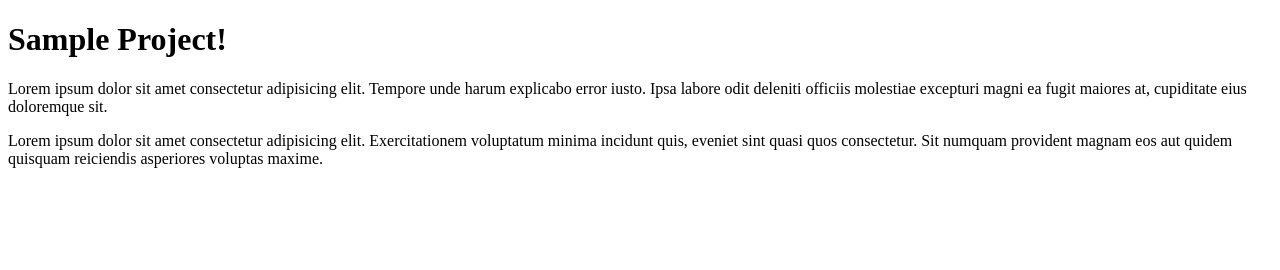
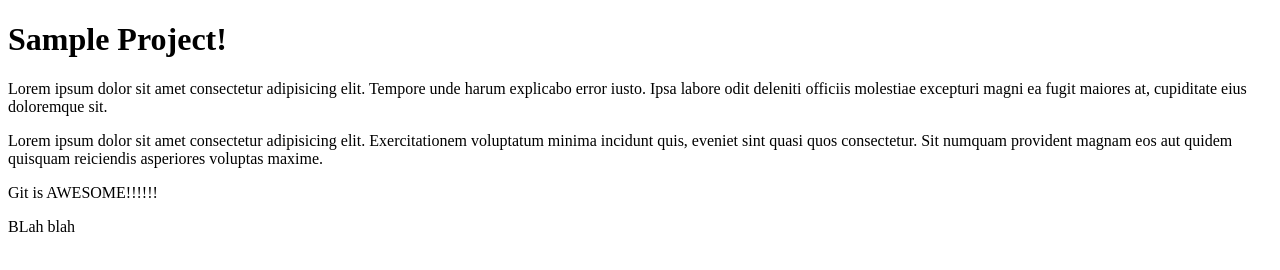
Before and after one commit to theweekendhack/sample-git-project, a plain HTML site: page index.html in a window 1280 px wide. Drawn offline with Linux system fonts and the light colour scheme.

Commit message:
Web Page with footer

```diff
--- a/index.html
+++ b/index.html
@@ -23,5 +23,14 @@
             </p>
         </section>
     </main>
+
+    <footer>
+        <p>
+            Git is AWESOME!!!!!!
+        </p>
+        <p>
+            BLah blah
+        </p>
+    </footer>
 </body>
 </html>
--- a/js/app.js
+++ b/js/app.js
@@ -0,0 +1 @@
+console.log("blah")
```
